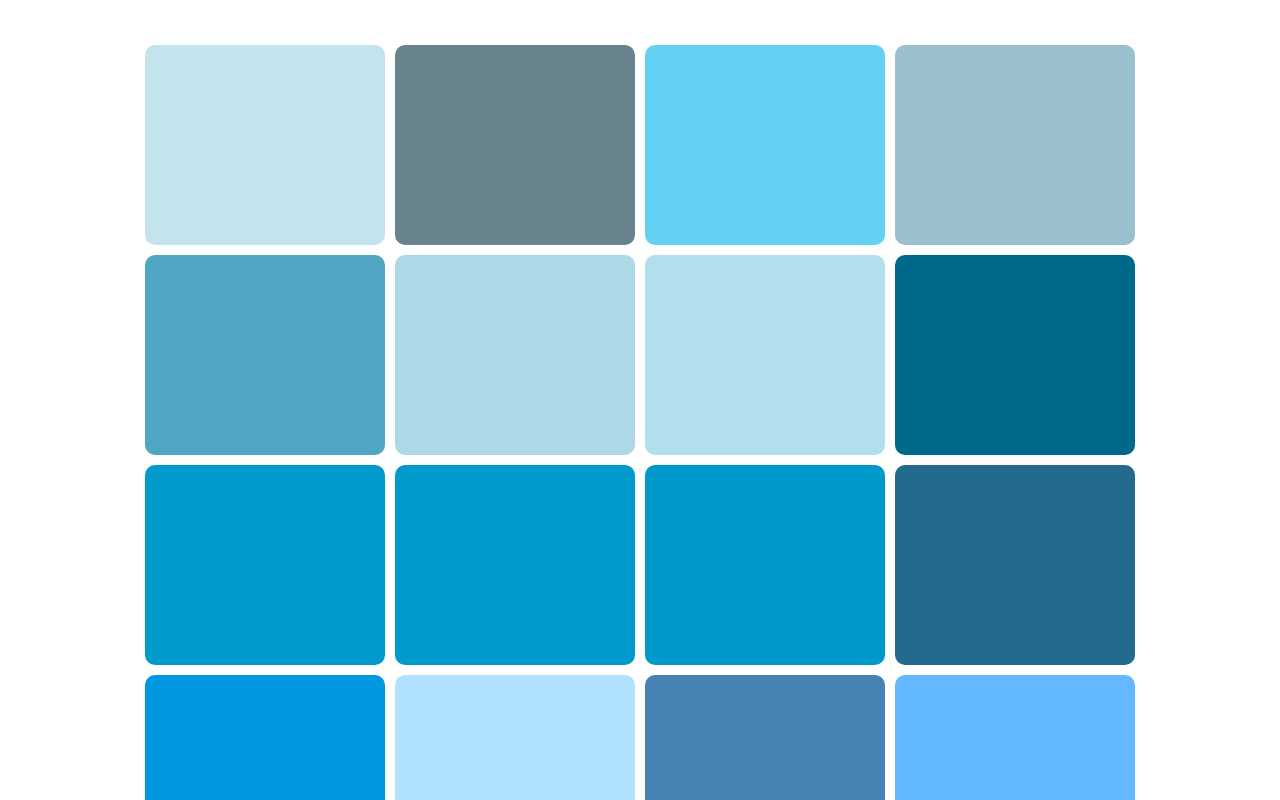
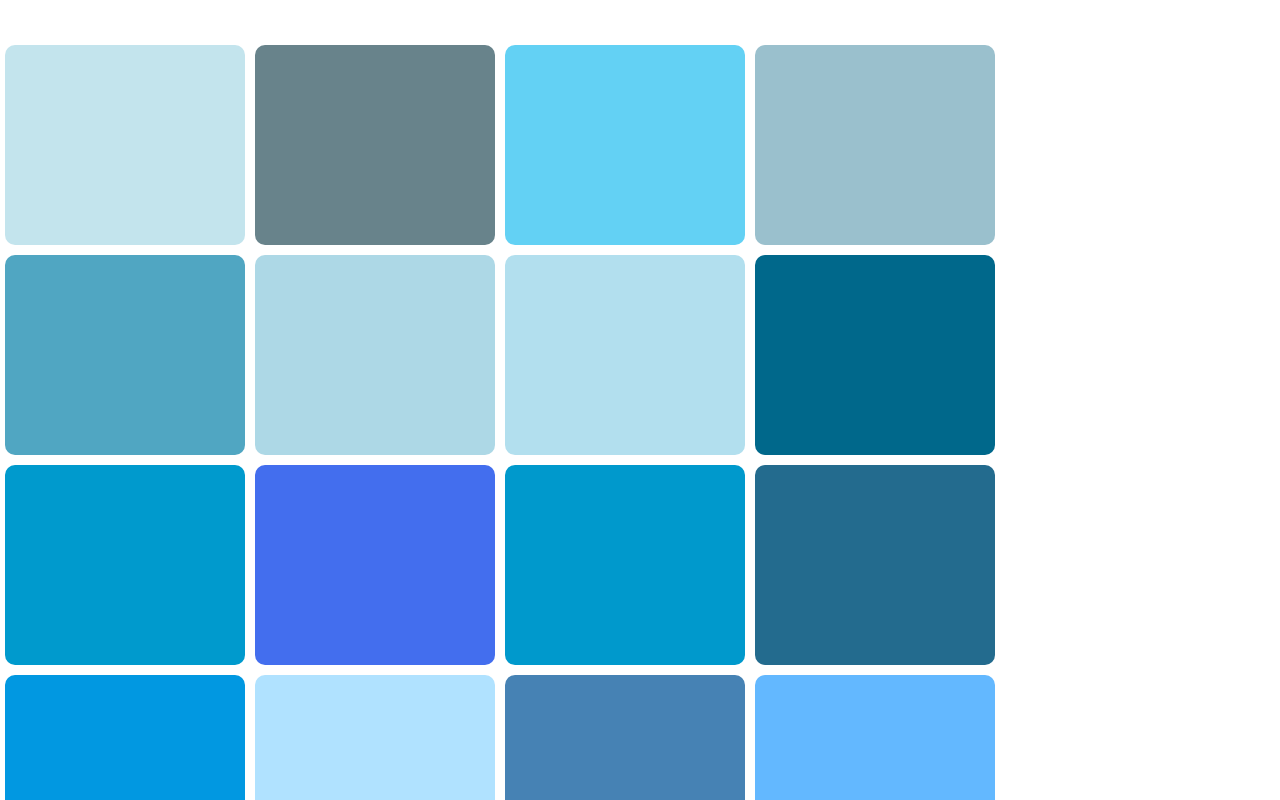
Before and after one commit to ashleighc207/react-color-boxes, a React (Create React App) app: page / in a window 1280 px wide. Shown: the top 800 px of the page. Built offline with nearby package versions, Linux system fonts and the light colour scheme; the HTML template or start-up script is replaced by a standard one.

Commit message:
get functionality working for clicking on squares

```diff
--- a/src/ColorBlock.css
+++ b/src/ColorBlock.css
@@ -1,11 +1,4 @@
-.ColorBlock {
-  display: flex;
-  flex-wrap: wrap;
-  margin-top: 40px;
-  max-width: 1000px;
-  width: 100%;
-}
-.ColorBlock--block {
+ .ColorBlock {
   border-radius: 10px;
   flex: auto;
   height: 200px;
--- a/src/ColorBlock.js
+++ b/src/ColorBlock.js
@@ -9,16 +9,11 @@ class ColorBlock extends Component {
   handleClick(evt){
     this.props.changeColor(this.props.value)
   }
+
   render(){
     return (
-      <div className="ColorBlock">
-        {this.props.colorList.map(color => {
-          const styles = {backgroundColor: color}
-          console.log(styles)
-            return <div onClick={this.handleClick} className="ColorBlock--block"
-            style={styles}>
-            </div>
-        })}
+      <div onClick={this.handleClick} className="ColorBlock"
+      style={this.props.color}>
       </div>
     );
   }
--- a/src/ColorContainer.css
+++ b/src/ColorContainer.css
@@ -1,5 +1,7 @@
 .ColorContainer {
-  margin: 0 auto;
-  max-width: 1000px;
-  width: 100%;
-}
+    display: flex;
+    flex-wrap: wrap;
+    margin-top: 40px;
+    max-width: 1000px;
+    width: 100%;
+  }
--- a/src/ColorContainer.js
+++ b/src/ColorContainer.js
@@ -4,32 +4,36 @@ import ColorBlock from './ColorBlock.js';
 
 class ColorContainer extends Component {
   static defaultProps = {
-    colorList: ['#C3E4ED', '#68838B', '#63D1F4', '#9AC0CD', '#50A6C2', '#ADD8E6', '#B2DFEE', '#00688B', '#009ACD', '#009ACD', '#0099CC', '#236B8E', '#0198E1', '#B0E2FF', '#4682B4',  '#63B8FF', '#007FFF', '#499DF5', '#104E8B', '#1B3F8B'],
+    colorList: ['#C3E4ED', '#68838B', '#63D1F4', '#9AC0CD', '#50A6C2', '#ADD8E6', '#B2DFEE', '#00688B', '#009ACD', '#436EEE', '#0099CC', '#236B8E', '#0198E1', '#B0E2FF', '#4682B4',  '#63B8FF', '#007FFF', '#499DF5', '#104E8B', '#1B3F8B'],
     blockCount: 20
   }
   state = {
-    colorList: []
+    colorList: this.props.colorList
   }
   constructor(props){
     super(props);
     this.changeColor = this.changeColor.bind(this);
   }
-  changeColor(){
-    let colorArr = [];
-    for(let i = 0; i <= this.props.blockCount; i++){
-      colorArr.push(this.props.colorList[Math.floor(Math.random()*this.props.colorList.length)])
-    }
+  changeColor(evt){
+    let updatedColorArr = this.state.colorList;
+    updatedColorArr[evt] = this.props.colorList[Math.floor(Math.random()*this.props.colorList.length)];
+
     this.setState({
-      colorList: colorArr
+      colorList: updatedColorArr
     })
   }
   render(){
     return (
       <div className="ColorContainer">
-        <ColorBlock
-          colorList={this.props.colorList}
-          changeColor={this.changeColor}
-        />
+        {this.props.colorList.map((color, i) => {
+          let style = {backgroundColor: this.state.colorList[i]}
+          return <ColorBlock
+            color={style}
+            changeColor={this.changeColor}
+            value={i}
+            key={i}
+          />
+        })}
       </div>
     );
   }
```
